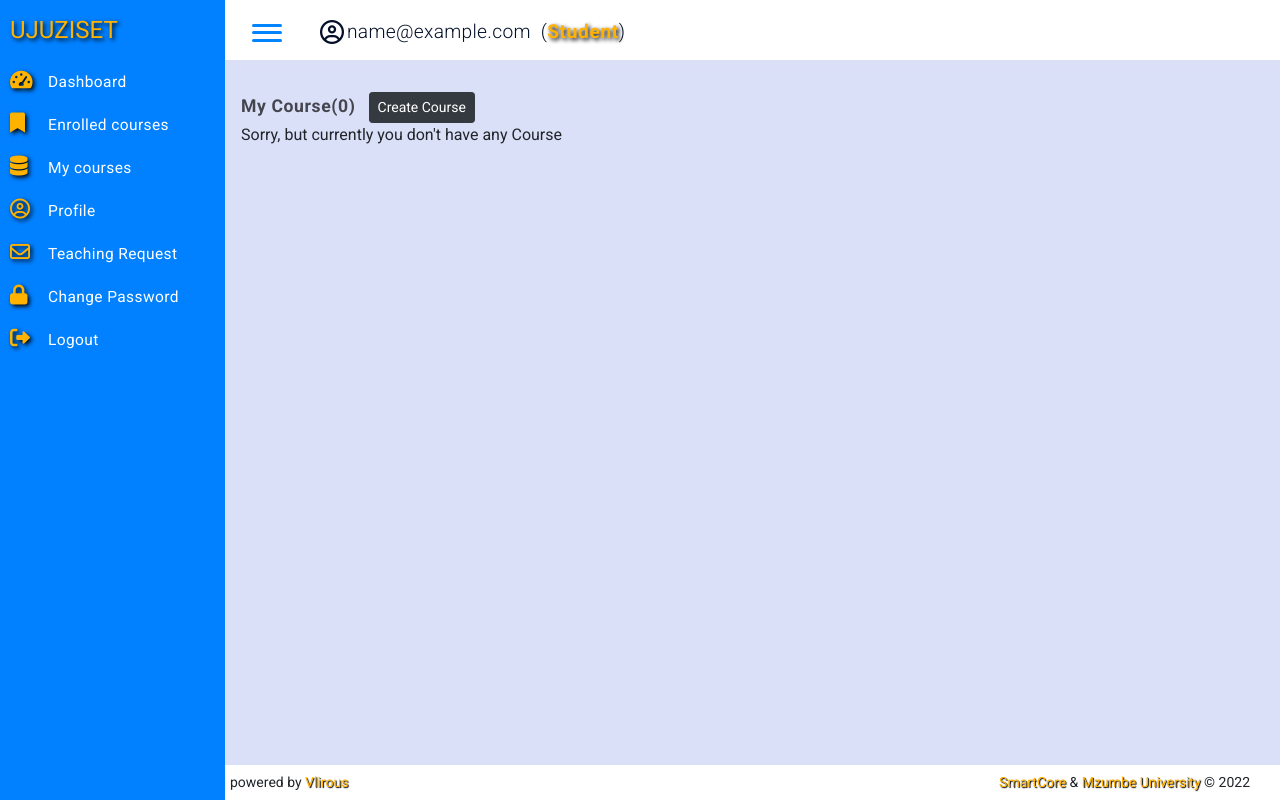
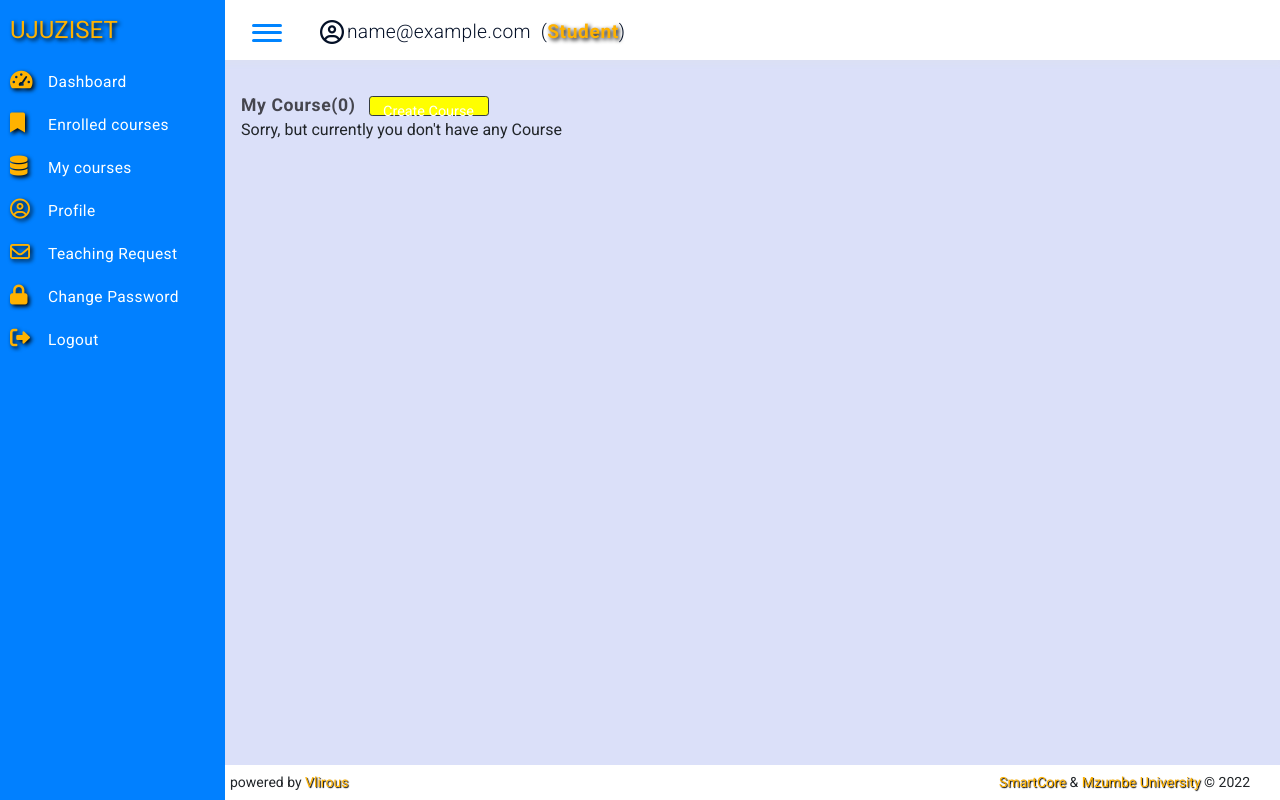
Before and after one commit to luggiestar/mzumbe-online-plateform, a Django app: page /my-courses/ in a window 1280 px wide. Run offline with Django 3.2, Linux system fonts and the light colour scheme; the visitor is signed in with stand-in values (Sample User, id 1); data that the repository does not hold is empty; some libraries are stand-ins or nearby versions.

Commit message:
hgsfhg65234655565th3

```diff
--- a/static/UJUZI_CSS/main.css
+++ b/static/UJUZI_CSS/main.css
@@ -310,7 +310,14 @@ nav {
     letter-spacing:0.5px;
     font-weight:bold;
 }
-
+.u-create-btn
+{
+    margin-left:10px;
+    height:20px;
+    width:120px;
+    background:yellow;
+    font-size:0.9rem;
+}
 .cards
 {
     width: 100%;
@@ -344,6 +351,14 @@ nav {
     width: 100%;
     height:130px;
     background-color: rgb(224, 224, 224);
+}
+.m-course-cover img
+{
+    height:100%;
+    width:100%;
+    object-fit:cover;
+}
+
 }
 .m-course-title
 {
--- a/templates/UJUZI/tutor/my_course.html
+++ b/templates/UJUZI/tutor/my_course.html
@@ -4,7 +4,7 @@
 
 
 <div class="sub-title is-s">
-   My Course({{total}})              <button class="btn btn-sm btn-dark ml-2" data-target="#course" data-toggle="modal">Create Course</button>
+   My Course({{total}})              <button class="btn btn-sm btn-dark ml-2 u-create-btn" data-target="#course" data-toggle="modal">Create Course</button>
 
  </div>
 
```
